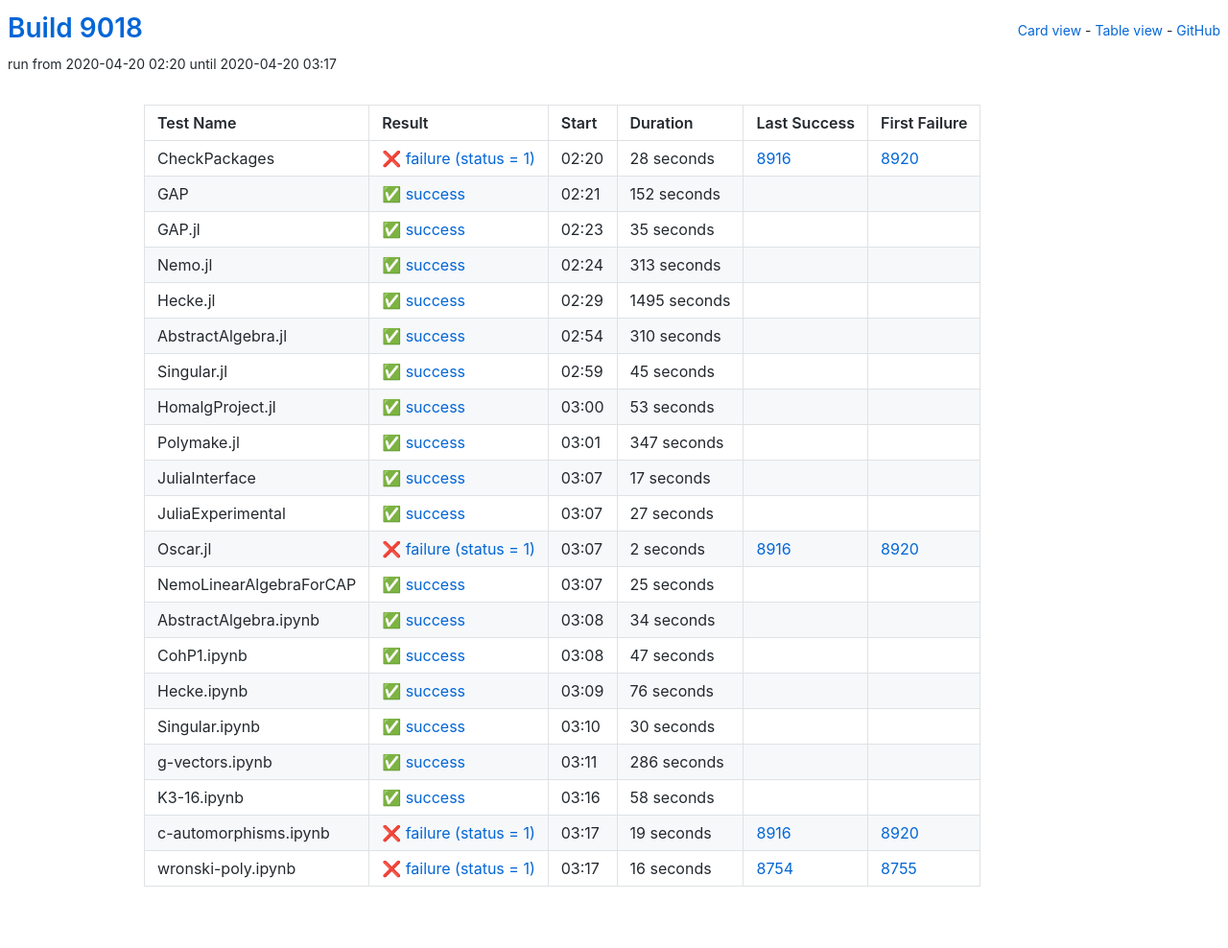
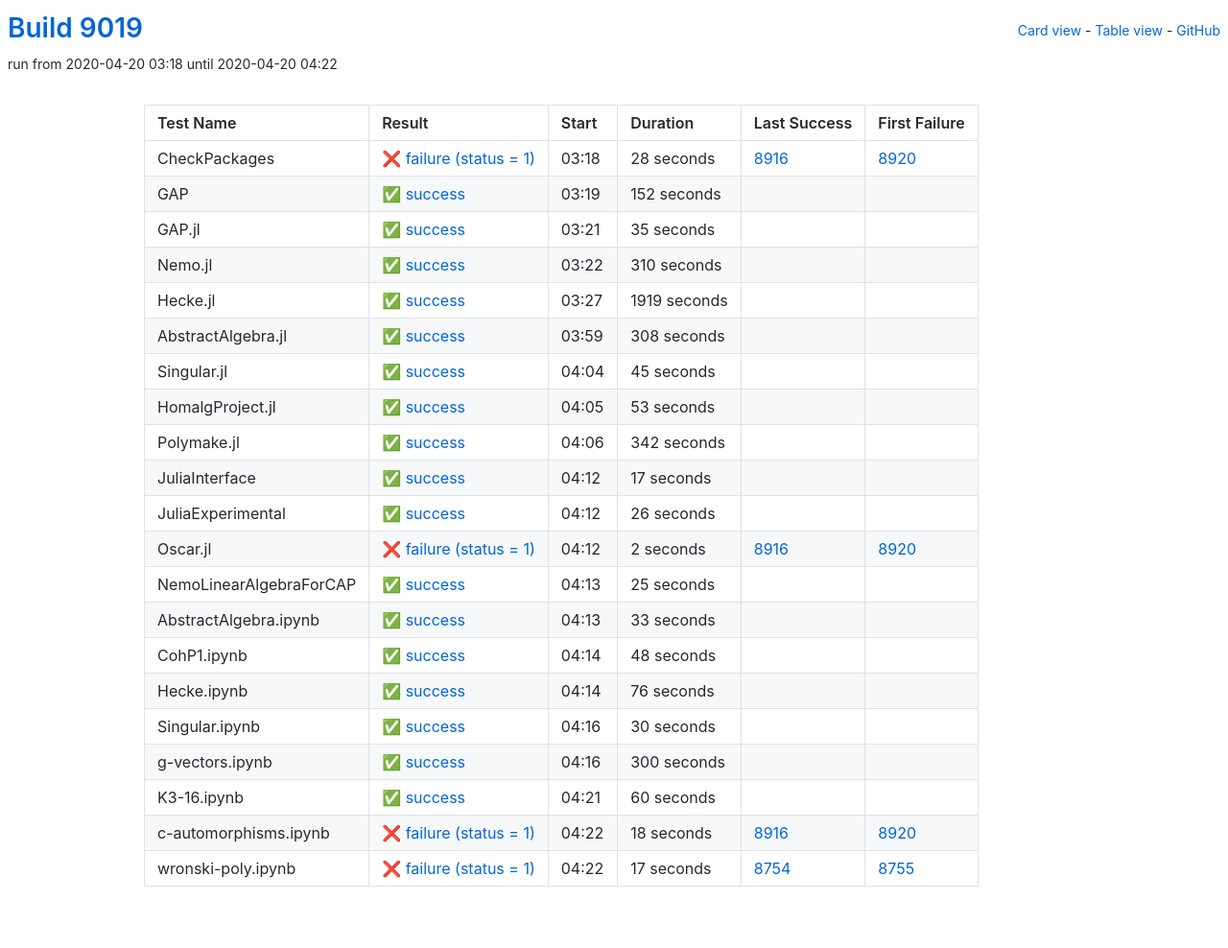
Before and after one commit to oscar-system/oscar-ci-status, a Jekyll site: the page built from table.html, in a window 1280 px wide. Shown: the whole page at 96% size. Built offline with Jekyll 4.4.1, drawn with Linux system fonts in a browser that asks for light colours.

Commit message:
Build 9019

```diff
--- a/_data/ci.yml
+++ b/_data/ci.yml
@@ -1,5 +1,5 @@
-build: 9018
-build_url: https://oscarci.mathematik.uni-kl.de/job/oscar/9018/
+build: 9019
+build_url: https://oscarci.mathematik.uni-kl.de/job/oscar/9019/
 job: oscar
 tests:
 - duration: 28
@@ -8,9 +8,9 @@ tests:
   first_failure_url: https://oscarci.mathematik.uni-kl.de/job/oscar/8920/
   last_success: 8916
   last_success_url: https://oscarci.mathematik.uni-kl.de/job/oscar/8916/
-  log: https://oscarci.mathematik.uni-kl.de/job/oscar/9018/artifact/logs/build-9018/CheckPackages.log
+  log: https://oscarci.mathematik.uni-kl.de/job/oscar/9019/artifact/logs/build-9019/CheckPackages.log
   name: CheckPackages
-  start: 2020-04-20 02:20
+  start: 2020-04-20 03:18
   status: failure
   success: false
 - duration: 152
@@ -19,9 +19,9 @@ tests:
   first_failure_url: null
   last_success: false
   last_success_url: null
-  log: https://oscarci.mathematik.uni-kl.de/job/oscar/9018/artifact/logs/build-9018/GAP.log
+  log: https://oscarci.mathematik.uni-kl.de/job/oscar/9019/artifact/logs/build-9019/GAP.log
   name: GAP
-  start: 2020-04-20 02:21
+  start: 2020-04-20 03:19
   status: success
   success: true
 - duration: 35
@@ -30,31 +30,9 @@ tests:
   first_failure_url: null
   last_success: false
   last_success_url: null
-  log: https://oscarci.mathematik.uni-kl.de/job/oscar/9018/artifact/logs/build-9018/GAP.jl.log
+  log: https://oscarci.mathematik.uni-kl.de/job/oscar/9019/artifact/logs/build-9019/GAP.jl.log
   name: GAP.jl
-  start: 2020-04-20 02:23
-  status: success
-  success: true
-- duration: 313
-  exitcode: 0
-  first_failure: false
-  first_failure_url: null
-  last_success: false
-  last_success_url: null
-  log: https://oscarci.mathematik.uni-kl.de/job/oscar/9018/artifact/logs/build-9018/Nemo.jl.log
-  name: Nemo.jl
-  start: 2020-04-20 02:24
-  status: success
-  success: true
-- duration: 1495
-  exitcode: 0
-  first_failure: false
-  first_failure_url: null
-  last_success: false
-  last_success_url: null
-  log: https://oscarci.mathematik.uni-kl.de/job/oscar/9018/artifact/logs/build-9018/Hecke.jl.log
-  name: Hecke.jl
-  start: 2020-04-20 02:29
+  start: 2020-04-20 03:21
   status: success
   success: true
 - duration: 310
@@ -63,9 +41,31 @@ tests:
   first_failure_url: null
   last_success: false
   last_success_url: null
-  log: https://oscarci.mathematik.uni-kl.de/job/oscar/9018/artifact/logs/build-9018/AbstractAlgebra.jl.log
+  log: https://oscarci.mathematik.uni-kl.de/job/oscar/9019/artifact/logs/build-9019/Nemo.jl.log
+  name: Nemo.jl
+  start: 2020-04-20 03:22
+  status: success
+  success: true
+- duration: 1919
+  exitcode: 0
+  first_failure: false
+  first_failure_url: null
+  last_success: false
+  last_success_url: null
+  log: https://oscarci.mathematik.uni-kl.de/job/oscar/9019/artifact/logs/build-9019/Hecke.jl.log
+  name: Hecke.jl
+  start: 2020-04-20 03:27
+  status: success
+  success: true
+- duration: 308
+  exitcode: 0
+  first_failure: false
+  first_failure_url: null
+  last_success: false
+  last_success_url: null
+  log: https://oscarci.mathematik.uni-kl.de/job/oscar/9019/artifact/logs/build-9019/AbstractAlgebra.jl.log
   name: AbstractAlgebra.jl
-  start: 2020-04-20 02:54
+  start: 2020-04-20 03:59
   status: success
   success: true
 - duration: 45
@@ -74,9 +74,9 @@ tests:
   first_failure_url: null
   last_success: false
   last_success_url: null
-  log: https://oscarci.mathematik.uni-kl.de/job/oscar/9018/artifact/logs/build-9018/Singular.jl.log
+  log: https://oscarci.mathematik.uni-kl.de/job/oscar/9019/artifact/logs/build-9019/Singular.jl.log
   name: Singular.jl
-  start: 2020-04-20 02:59
+  start: 2020-04-20 04:04
   status: success
   success: true
 - duration: 53
@@ -85,20 +85,20 @@ tests:
   first_failure_url: null
   last_success: false
   last_success_url: null
-  log: https://oscarci.mathematik.uni-kl.de/job/oscar/9018/artifact/logs/build-9018/HomalgProject.jl.log
+  log: https://oscarci.mathematik.uni-kl.de/job/oscar/9019/artifact/logs/build-9019/HomalgProject.jl.log
   name: HomalgProject.jl
-  start: 2020-04-20 03:00
+  start: 2020-04-20 04:05
   status: success
   success: true
-- duration: 347
+- duration: 342
   exitcode: 0
   first_failure: false
   first_failure_url: null
   last_success: false
   last_success_url: null
-  log: https://oscarci.mathematik.uni-kl.de/job/oscar/9018/artifact/logs/build-9018/Polymake.jl.log
+  log: https://oscarci.mathematik.uni-kl.de/job/oscar/9019/artifact/logs/build-9019/Polymake.jl.log
   name: Polymake.jl
-  start: 2020-04-20 03:01
+  start: 2020-04-20 04:06
   status: success
   success: true
 - duration: 17
@@ -107,20 +107,20 @@ tests:
   first_failure_url: null
   last_success: false
   last_success_url: null
-  log: https://oscarci.mathematik.uni-kl.de/job/oscar/9018/artifact/logs/build-9018/JuliaInterface.log
+  log: https://oscarci.mathematik.uni-kl.de/job/oscar/9019/artifact/logs/build-9019/JuliaInterface.log
   name: JuliaInterface
-  start: 2020-04-20 03:07
+  start: 2020-04-20 04:12
   status: success
   success: true
-- duration: 27
+- duration: 26
   exitcode: 0
   first_failure: false
   first_failure_url: null
   last_success: false
   last_success_url: null
-  log: https://oscarci.mathematik.uni-kl.de/job/oscar/9018/artifact/logs/build-9018/JuliaExperimental.log
+  log: https://oscarci.mathematik.uni-kl.de/job/oscar/9019/artifact/logs/build-9019/JuliaExperimental.log
   name: JuliaExperimental
-  start: 2020-04-20 03:07
+  start: 2020-04-20 04:12
   status: success
   success: true
 - duration: 2
@@ -129,9 +129,9 @@ tests:
   first_failure_url: https://oscarci.mathematik.uni-kl.de/job/oscar/8920/
   last_success: 8916
   last_success_url: https://oscarci.mathematik.uni-kl.de/job/oscar/8916/
-  log: https://oscarci.mathematik.uni-kl.de/job/oscar/9018/artifact/logs/build-9018/Oscar.jl.log
+  log: https://oscarci.mathematik.uni-kl.de/job/oscar/9019/artifact/logs/build-9019/Oscar.jl.log
   name: Oscar.jl
-  start: 2020-04-20 03:07
+  start: 2020-04-20 04:12
   status: failure
   success: false
 - duration: 25
@@ -140,31 +140,31 @@ tests:
   first_failure_url: null
   last_success: false
   last_success_url: null
-  log: https://oscarci.mathematik.uni-kl.de/job/oscar/9018/artifact/logs/build-9018/NemoLinearAlgebraForCAP.log
+  log: https://oscarci.mathematik.uni-kl.de/job/oscar/9019/artifact/logs/build-9019/NemoLinearAlgebraForCAP.log
   name: NemoLinearAlgebraForCAP
-  start: 2020-04-20 03:07
+  start: 2020-04-20 04:13
   status: success
   success: true
-- duration: 34
+- duration: 33
   exitcode: 0
   first_failure: false
   first_failure_url: null
   last_success: false
   last_success_url: null
-  log: https://oscarci.mathematik.uni-kl.de/job/oscar/9018/artifact/logs/build-9018/AbstractAlgebra.ipynb.log
+  log: https://oscarci.mathematik.uni-kl.de/job/oscar/9019/artifact/logs/build-9019/AbstractAlgebra.ipynb.log
   name: AbstractAlgebra.ipynb
-  start: 2020-04-20 03:08
+  start: 2020-04-20 04:13
   status: success
   success: true
-- duration: 47
+- duration: 48
   exitcode: 0
   first_failure: false
   first_failure_url: null
   last_success: false
   last_success_url: null
-  log: https://oscarci.mathematik.uni-kl.de/job/oscar/9018/artifact/logs/build-9018/CohP1.ipynb.log
+  log: https://oscarci.mathematik.uni-kl.de/job/oscar/9019/artifact/logs/build-9019/CohP1.ipynb.log
   name: CohP1.ipynb
-  start: 2020-04-20 03:08
+  start: 2020-04-20 04:14
   status: success
   success: true
 - duration: 76
@@ -173,9 +173,9 @@ tests:
   first_failure_url: null
   last_success: false
   last_success_url: null
-  log: https://oscarci.mathematik.uni-kl.de/job/oscar/9018/artifact/logs/build-9018/Hecke.ipynb.log
+  log: https://oscarci.mathematik.uni-kl.de/job/oscar/9019/artifact/logs/build-9019/Hecke.ipynb.log
   name: Hecke.ipynb
-  start: 2020-04-20 03:09
+  start: 2020-04-20 04:14
   status: success
   success: true
 - duration: 30
@@ -184,52 +184,52 @@ tests:
   first_failure_url: null
   last_success: false
   last_success_url: null
-  log: https://oscarci.mathematik.uni-kl.de/job/oscar/9018/artifact/logs/build-9018/Singular.ipynb.log
+  log: https://oscarci.mathematik.uni-kl.de/job/oscar/9019/artifact/logs/build-9019/Singular.ipynb.log
   name: Singular.ipynb
-  start: 2020-04-20 03:10
+  start: 2020-04-20 04:16
   status: success
   success: true
-- duration: 286
+- duration: 300
   exitcode: 0
   first_failure: false
   first_failure_url: null
   last_success: false
   last_success_url: null
-  log: https://oscarci.mathematik.uni-kl.de/job/oscar/9018/artifact/logs/build-9018/g-vectors.ipynb.log
+  log: https://oscarci.mathematik.uni-kl.de/job/oscar/9019/artifact/logs/build-9019/g-vectors.ipynb.log
   name: g-vectors.ipynb
-  start: 2020-04-20 03:11
+  start: 2020-04-20 04:16
   status: success
   success: true
-- duration: 58
+- duration: 60
   exitcode: 0
   first_failure: false
   first_failure_url: null
   last_success: false
   last_success_url: null
-  log: https://oscarci.mathematik.uni-kl.de/job/oscar/9018/artifact/logs/build-9018/K3-16.ipynb.log
+  log: https://oscarci.mathematik.uni-kl.de/job/oscar/9019/artifact/logs/build-9019/K3-16.ipynb.log
   name: K3-16.ipynb
-  start: 2020-04-20 03:16
+  start: 2020-04-20 04:21
   status: success
   success: true
-- duration: 19
+- duration: 18
   exitcode: 1
   first_failure: 8920
   first_failure_url: https://oscarci.mathematik.uni-kl.de/job/oscar/8920/
   last_success: 8916
   last_success_url: https://oscarci.mathematik.uni-kl.de/job/oscar/8916/
-  log: https://oscarci.mathematik.uni-kl.de/job/oscar/9018/artifact/logs/build-9018/c-automorphisms.ipynb.log
+  log: https://oscarci.mathematik.uni-kl.de/job/oscar/9019/artifact/logs/build-9019/c-automorphisms.ipynb.log
   name: c-automorphisms.ipynb
-  start: 2020-04-20 03:17
+  start: 2020-04-20 04:22
   status: failure
   success: false
-- duration: 16
+- duration: 17
   exitcode: 1
   first_failure: 8755
   first_failure_url: https://oscarci.mathematik.uni-kl.de/job/oscar/8755/
   last_success: 8754
   last_success_url: https://oscarci.mathematik.uni-kl.de/job/oscar/8754/
-  log: https://oscarci.mathematik.uni-kl.de/job/oscar/9018/artifact/logs/build-9018/wronski-poly.ipynb.log
+  log: https://oscarci.mathematik.uni-kl.de/job/oscar/9019/artifact/logs/build-9019/wronski-poly.ipynb.log
   name: wronski-poly.ipynb
-  start: 2020-04-20 03:17
+  start: 2020-04-20 04:22
   status: failure
   success: false
```
Also changed, not shown: README.md.
